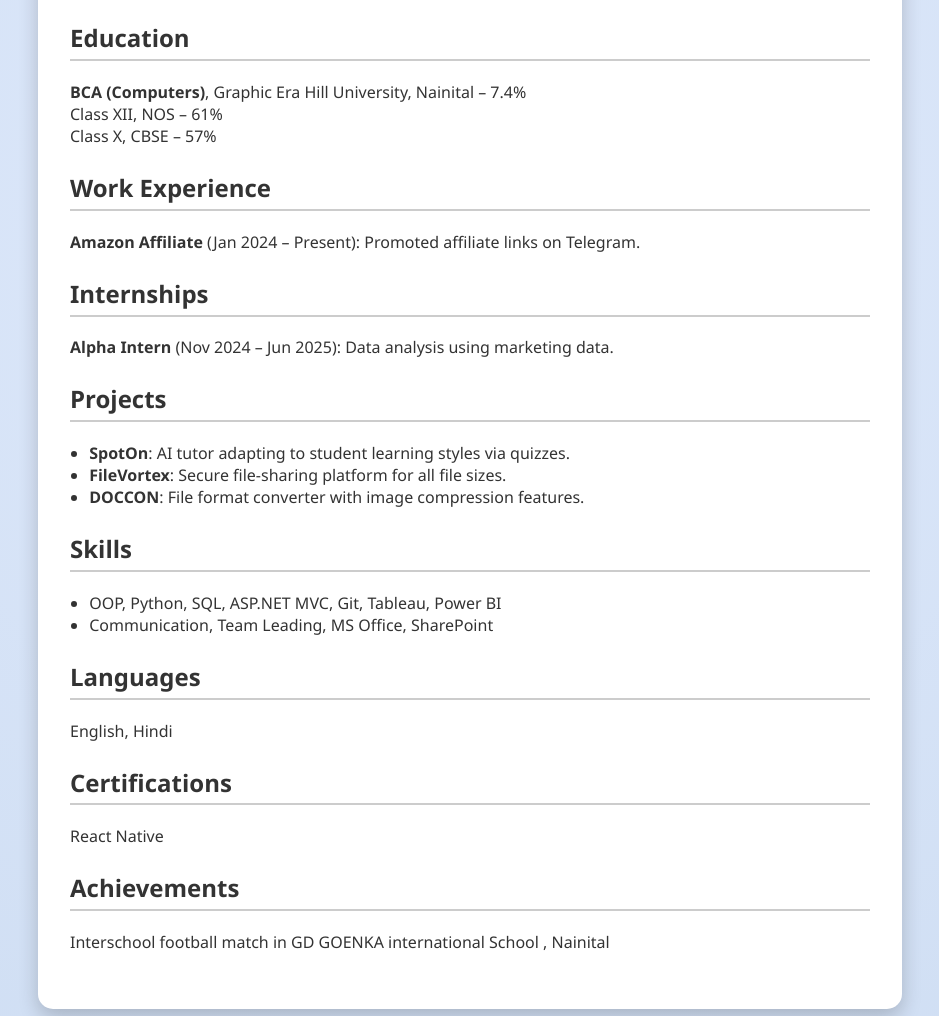
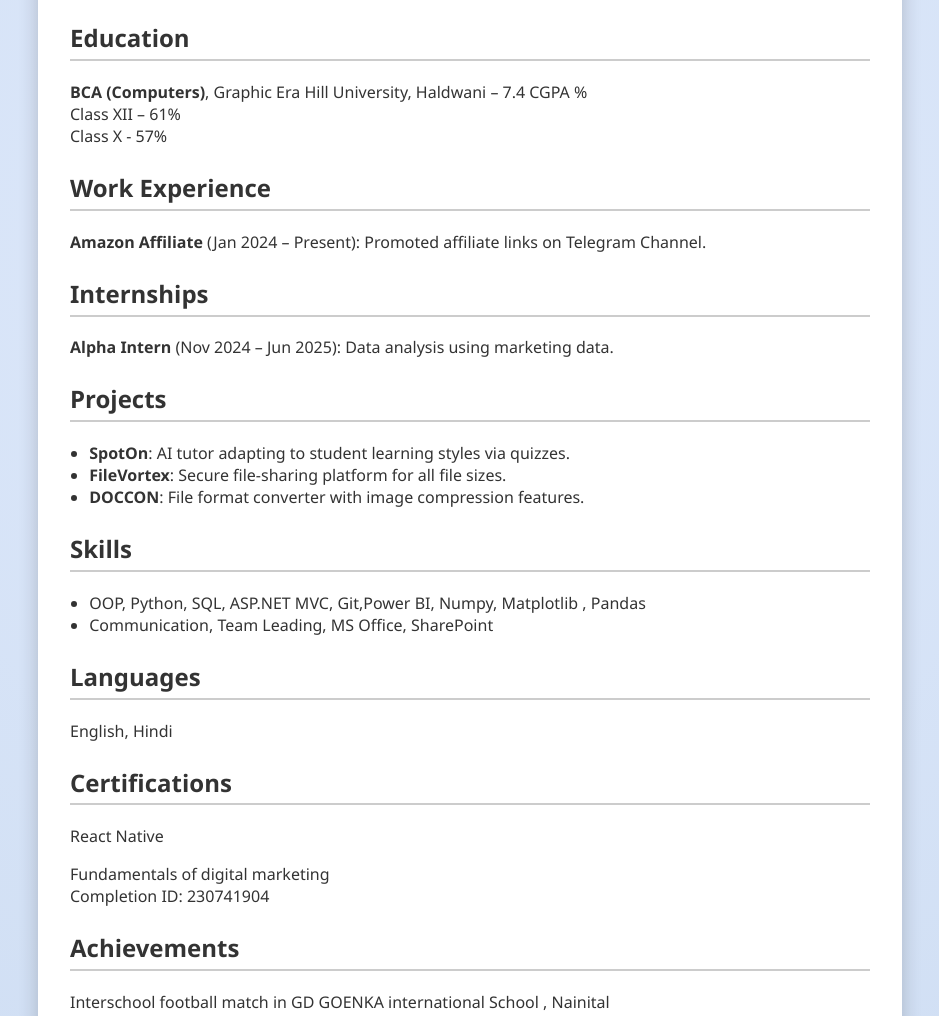
Before and after one commit to Leoandrio/Resume_site, a plain HTML site: page index.html in a window 1280 px wide. Shown: the part 624-1640 px from the top of the page, without its empty margins (170-1109 px from the left). Drawn offline with Linux system fonts and the light colour scheme.

Commit message:
Update index.html

```diff
--- a/index.html
+++ b/index.html
@@ -115,12 +115,12 @@
 
     <section>
       <h2>Education</h2>
-      <p><strong>BCA (Computers)</strong>, Graphic Era Hill University, Nainital – 7.4%<br>Class XII, NOS – 61%<br>Class X, CBSE – 57%</p>
+      <p><strong>BCA (Computers)</strong>, Graphic Era Hill University, Haldwani – 7.4 CGPA %<br>Class XII – 61%<br>Class X - 57%</p>
     </section>
 
     <section>
       <h2>Work Experience</h2>
-      <p><strong>Amazon Affiliate</strong> (Jan 2024 – Present): Promoted affiliate links on Telegram.</p>
+      <p><strong>Amazon Affiliate</strong> (Jan 2024 – Present): Promoted affiliate links on Telegram Channel.</p>
     </section>
 
     <section>
@@ -140,7 +140,7 @@
     <section>
       <h2>Skills</h2>
       <ul>
-        <li>OOP, Python, SQL, ASP.NET MVC, Git, Tableau, Power BI</li>
+        <li>OOP, Python, SQL, ASP.NET MVC, Git,Power BI, Numpy, Matplotlib , Pandas</li>
         <li>Communication, Team Leading, MS Office, SharePoint</li>
       </ul>
     </section>
@@ -153,6 +153,7 @@
     <section>
       <h2>Certifications</h2>
       <p>React Native</p>
+      <p>Fundamentals of digital marketing<br>Completion ID: 230741904</p>
     </section>
 
     <section>
```
